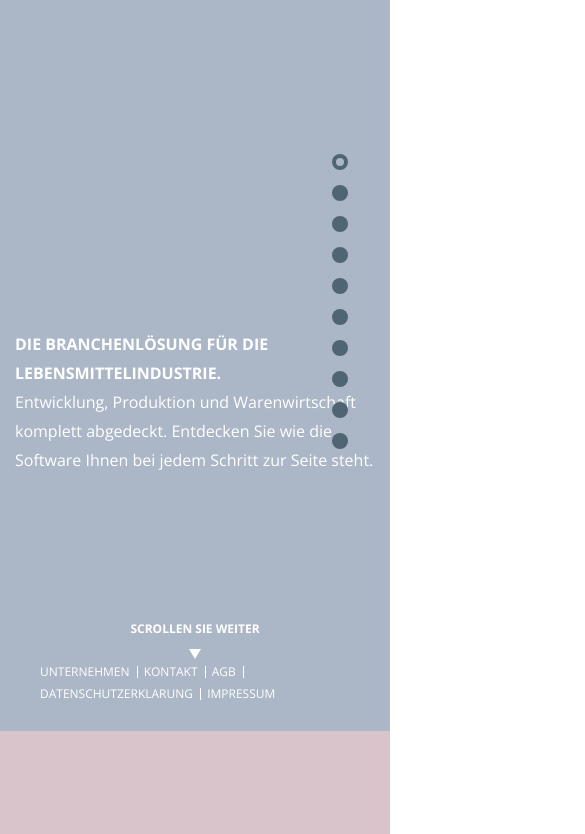
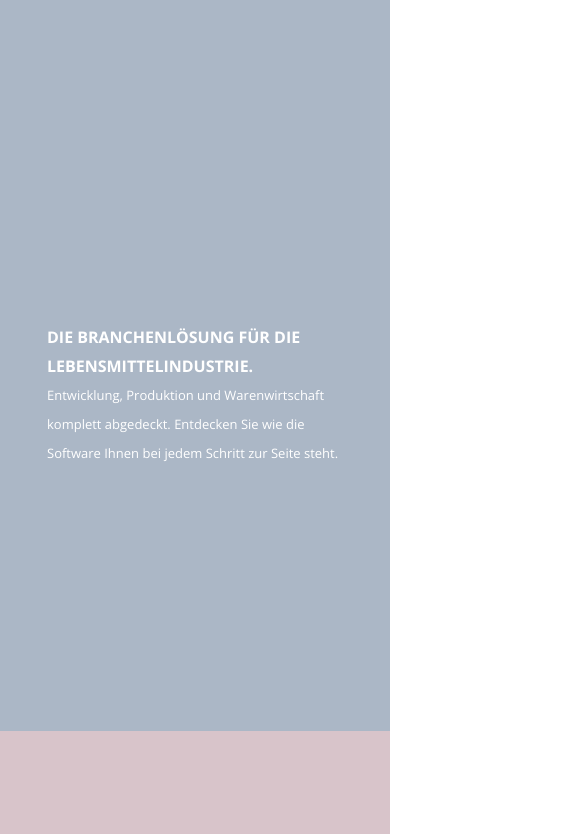
Before and after one commit to jacobedawson/quansis, a website built with webpack: page src/index.html in a window 390 px wide. Shown: the part 113-947 px from the top of the page, 585 px wide, since content can reach past the window. Built offline with nearby package versions, Linux system fonts and the light colour scheme; files whose address does not match are found by name; what scrollmonitor, tingle.js would draw is missing.

Commit message:
mobile styles

```diff
--- a/src/index.js
+++ b/src/index.js
@@ -2,6 +2,19 @@ import Scroll from 'scroll-js';
 import scrollMonitor from 'scrollmonitor';
 const modals = require('./js/modals');
 const translation = require('./js/translation');
+
+document.addEventListener('DOMContentLoaded', () => {
+
+const body = document.querySelector('body');
+const footer = document.querySelector('footer');
+const nav = document.querySelector('nav');
+const scrollMore = document.getElementById('scroll-more');
+
+if (window.localStorage.getItem('quansis-color') === 'dark') {
+    body.classList.add('dark');
+} else {
+    body.classList.remove('dark');
+}
 
 let currentPage = 'page-1';
 const pageSelectButtons = [...document.querySelectorAll('[data-scrollto]')];
@@ -40,10 +53,6 @@ function toggleSelectedMenu(el) {
     el.classList.add('selected');
 }
 
-const body = document.querySelector('body');
-const footer = document.querySelector('footer');
-const nav = document.querySelector('nav');
-const scrollMore = document.getElementById('scroll-more');
 function bodyClassToggle(name) {
     console.log(name);
     if (name.match(/^page-(2|4|5|7|9|x)$/)) {
@@ -51,11 +60,13 @@ function bodyClassToggle(name) {
         footer.classList.add('dark');
         scrollMore.classList.add('dark');
         body.classList.add('dark');
+        window.localStorage.setItem('quansis-color', 'dark');
     } else {
         nav.classList.remove('dark');
         footer.classList.remove('dark');
         scrollMore.classList.remove('dark');
         body.classList.remove('dark');
+        window.localStorage.removeItem('quansis-color', 'dark');
     }
 }
 
@@ -93,3 +104,5 @@ window.addEventListener('scroll', e => {
         document.getElementById('scroll-more').style.opacity = 100;
     }, 400);
 }, false);
+
+});
--- a/src/sass/elements/_footer.scss
+++ b/src/sass/elements/_footer.scss
@@ -15,4 +15,7 @@ footer {
             }
         }
     }
+    @include breakpoint(sm) {
+        display: none;
+    }
 }
--- a/src/sass/elements/_nav.scss
+++ b/src/sass/elements/_nav.scss
@@ -34,4 +34,15 @@ nav {
             }
         }
     }
+    @include breakpoint(sm) {
+        .logo-link {
+            .logo {
+                left: 0;
+                width: 90px;
+            }
+        }
+        .language-select {
+            display: none;
+        }
+    }
 }
--- a/src/sass/elements/_page-select.scss
+++ b/src/sass/elements/_page-select.scss
@@ -34,6 +34,9 @@
             }
         }
     }
+    @include breakpoint(sm) {
+        display: none;
+    }
 }
 
 .menu-flag {
--- a/src/sass/elements/_pages.scss
+++ b/src/sass/elements/_pages.scss
@@ -47,6 +47,17 @@
             }
         }
     }
+    @include breakpoint(sm) {
+        .text-box {
+            padding: 0 32px 16px 32px !important;
+            h1 {
+                font-size: 17px;
+            }
+            p {
+                font-size: 13px;
+            }
+        }
+    }
 }
 
 
@@ -81,6 +92,16 @@
             margin-top: 0;
         }
     }
+    @include breakpoint(md) {
+        .extra-image {
+            display: none;
+        }
+    }
+    @include breakpoint(sm) {
+        .image-box {
+            margin-left: 0;
+        }
+    }
 }
 
 #page-2 {
@@ -90,6 +111,14 @@
     }
     .text-box {
         margin-top: 100px;
+    }
+    @include breakpoint(sm) {
+        .image-box {
+            height: 100px;
+        }
+        .text-box {
+            margin-top: 0;
+        }
     }
 }
 
@@ -105,17 +134,29 @@
             background-image: url("./images/page-3-en.svg");
         }
     }
+    @include breakpoint(sm) {
+        .image-box {
+            height: 150px;
+            margin-bottom: 0;
+        }
+    }
 }
 
 #page-4 {
     .image-box {
         height: 518px;
-        margin-bottom: 100px;
+        margin-bottom: 80px;
         &--de {
             background-image: url("./images/page-4-de.svg");
         }
         &--en {
             background-image: url("./images/page-4-en.svg");
+        }
+    }
+    @include breakpoint(sm) {
+        .image-box {
+            height: 130px;
+            margin-bottom: 0
         }
     }
 }
@@ -126,6 +167,12 @@
         height: 379px;
         background-image: url("./images/page-5.svg");
     }
+    @include breakpoint(sm) {
+        .image-box {
+            height: 120px;
+            margin-bottom: 0;
+        }
+    }
 }
 
 #page-6 {
@@ -133,6 +180,12 @@
         margin-bottom: 80px;
         height: 470px;
         background-image: url("./images/page-6.svg");
+    }
+    @include breakpoint(sm) {
+        .image-box {
+            margin-bottom: 0;
+            height: 150px;
+        }
     }
 }
 
@@ -142,6 +195,12 @@
         height: 414px;
         background-image: url("./images/page-7.svg");
     }
+    @include breakpoint(sm) {
+        .image-box {
+            margin-bottom: 0;
+            height: 150px;
+        }
+    }
 }
 
 #page-8 {
@@ -149,6 +208,12 @@
         margin-bottom: 80px;
         height: 435px;
         background-image: url("./images/page-8.svg");
+    }
+    @include breakpoint(sm) {
+        .image-box {
+            margin-bottom: 0;
+            height: 150px;
+        }
     }
 }
 
@@ -158,6 +223,12 @@
         height: 435px;
         background-image: url("./images/page-9.svg");
     }
+    @include breakpoint(sm) {
+        .image-box {
+            margin-bottom: 0;
+            height: 220px;
+        }
+    }
 }
 
 #page-x {
@@ -166,4 +237,28 @@
         height: 449px;
         background-image: url("./images/page-10.svg");
     }
+    @include breakpoint(sm) {
+        .image-box {
+            margin-bottom: 0;
+            height: 120px;
+        }
+        .text-box {
+            padding-bottom: 0 !important;
+        }
+        .form-group {
+            padding: 20px 20px 10px 20px;
+        }
+        .q-button {
+            margin-left: 20px;
+            margin-top: 0;
+        }
+        p.mt-0 {
+            font-size: 13px;
+            text-align: center;
+        }
+        .separator {
+            width: 60%;
+            margin: 24px auto;
+        }
+    }
 }
--- a/src/sass/elements/_scroll-more.scss
+++ b/src/sass/elements/_scroll-more.scss
@@ -32,4 +32,7 @@
             border-top: 10px solid $q-grey-brown;
         }
     }
+    @include breakpoint(sm) {
+        display: none !important;
+    };
 }
--- a/src/sass/style.scss
+++ b/src/sass/style.scss
@@ -8,6 +8,7 @@
 @import "./vendor/bootstrap/align";
 @import "./vendor/tingle";
 @import "./utils/colors";
+@import "./utils/mixins";
 @import "./elements/index";
 
 * {
--- /dev/null
+++ b/src/sass/utils/_mixins.scss
@@ -0,0 +1,25 @@
+@mixin breakpoint($class) {
+    @if $class == xs {
+      @media (max-width: 544px) { @content; }
+    }
+
+    @else if $class == sm {
+      @media (max-width: 767px) { @content; }
+    }
+
+    @else if $class == md {
+      @media (max-width: 991px) { @content; }
+    }
+
+    @else if $class == lg {
+      @media (max-width: 1199px) { @content; }
+    }
+
+    @else if $class == xl {
+        @media (min-width: 1200px) { @content; }
+    }
+
+    @else {
+      @warn "Breakpoint mixin supports: xs, sm, md, lg, xs";
+    }
+  }
```
